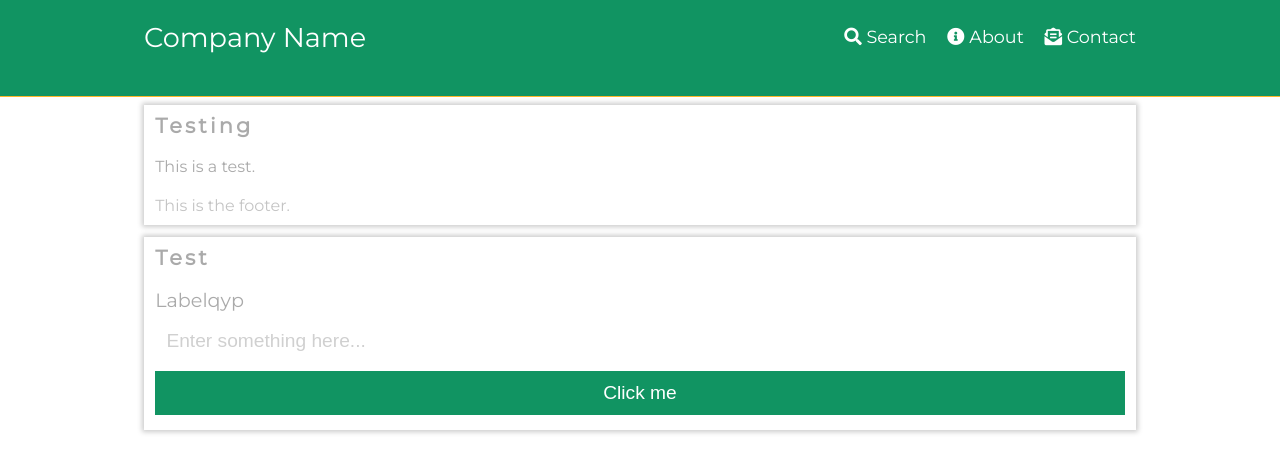
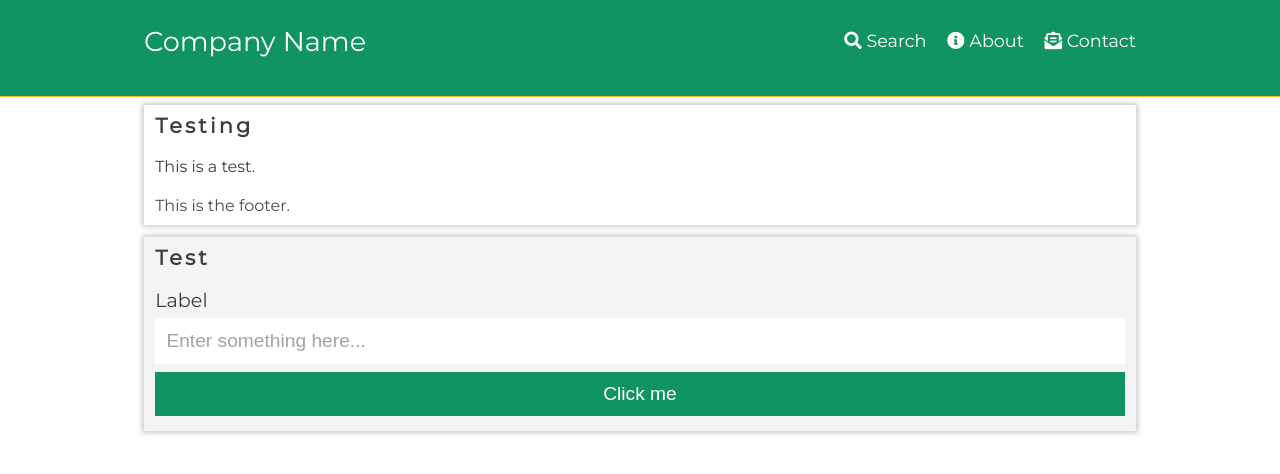
Before and after one commit to MstrBlonde/MHS-Build, a website: page src/index.html in a window 1280 px wide. Drawn offline with Linux system fonts and the light colour scheme.

Commit message:
Minor edits.

```diff
--- a/src/index.html
+++ b/src/index.html
@@ -34,12 +34,12 @@
           <div class="card-body">This is a test.</div>
           <div class="card-footer">This is the footer.</div>
         </div>
-        <div class="card shadow">
+        <div class="card shadow form-card">
           <div class="card-header">Test</div>
           <div class="card-body">
             <form action="#">
               <div class="input-group">
-                <label for="test1">Labelqyp</label>
+                <label for="test1">Label</label>
                 <input id="test1" type="text" placeholder="Enter something here..." />
               </div>
               <button>Click me</button>
--- a/src/scss/_colors.scss
+++ b/src/scss/_colors.scss
@@ -8,4 +8,4 @@
 $secondary-color: $color1;
 $accent-color: $color3;
 
-$font-color: #aaaaaa;
+$font-color: #3d3d3d;
--- a/src/scss/app.scss
+++ b/src/scss/app.scss
@@ -23,7 +23,7 @@
     &.brand {
       font-size: 1.7rem;
       float: left;
-      margin-top: 24px;
+      margin-top: 28px;
       // 576px window width and more
       @include md {
         position: relative;
@@ -36,7 +36,7 @@
 
   nav {
     float: right;
-    margin-top: 28px;
+    margin-top: 32px;
     ul {
       list-style: none;
       font-size: 1.1rem;
@@ -93,7 +93,7 @@
     overflow: hidden;
   }
   .card-footer {
-    color: lighten($font-color, 10%);
+    color: lighten($font-color, 5%);
     padding: $padding;
     overflow: hidden;
   }
@@ -105,9 +105,10 @@
 }
 form {
   //border: 1px #000000 solid;
-  display: block;
+  //display: block;
   input,
   button {
+    box-sizing: border-box;
     outline: none;
     border: none;
     display: block;
@@ -118,12 +119,15 @@
     margin-bottom: 4px;
   }
   ::placeholder {
-    color: lighten($font-color, 15%);
+    color: lighten($font-color, 40%);
     opacity: 1;
+  }
+  input {
+    border-bottom: 1px inset transparent;
   }
   input:focus {
     border-top: none;
-    border-bottom: 1px solid $primary-color;
+    border-bottom: 1px inset $primary-color;
     border-left: none;
     border-right: none;
   }
@@ -145,3 +149,7 @@
   //border: 1px red solid;
   overflow: hidden;
 }
+
+.form-card {
+  background-color: #f4f4f4;
+}
```
Also changed, not shown: src/css/app.css.
